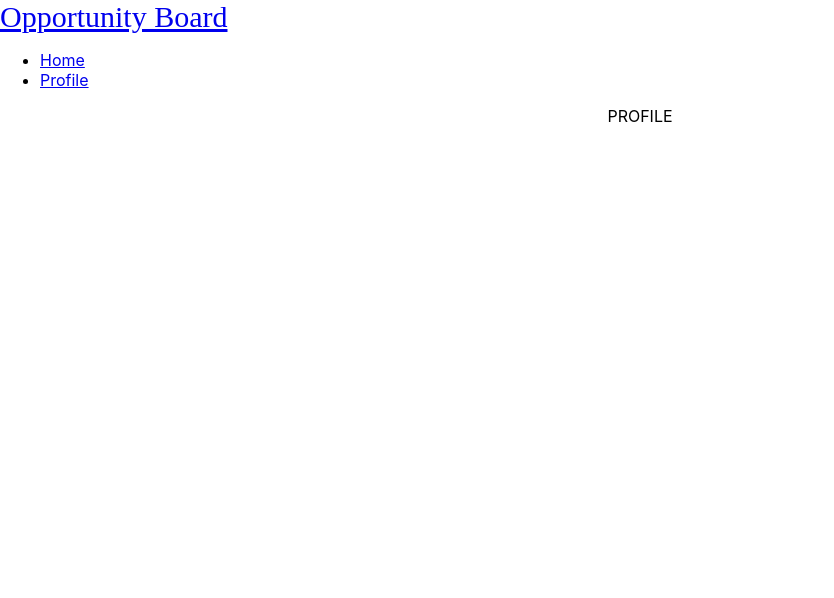
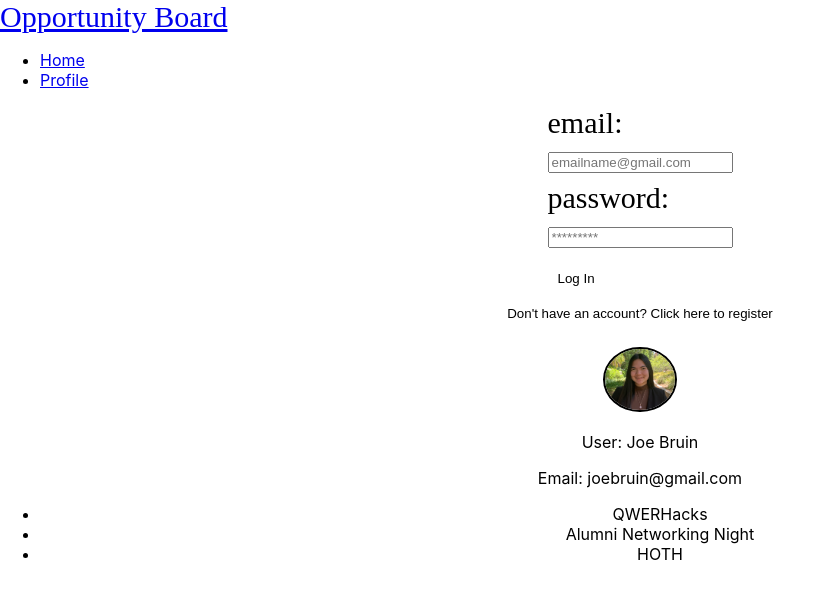
Before and after one commit to jamesmwu/joamayakieves, a React (Create React App) app in the folder frontend/: page /profile in a window 1280 px wide. Shown: the top 598 px of the page, without its empty margins (0-834 px from the left). Built offline with nearby package versions, Linux system fonts and the light colour scheme.

Commit message:
Add non-functional login feature and styling to profile page
Add placeholder for profile picture
Add placeholder for user information
Add login feature using username and password

```diff
--- a/frontend/src/App.js
+++ b/frontend/src/App.js
@@ -1,17 +1,19 @@
-import React from 'react';
+import React, {useState} from 'react';
 import { Route, Routes } from 'react-router-dom';
 import Home from './pages/Home';
-import Profile from './pages/Profile';
+//import Profile from './pages/Profile';
 import Navbar from "./Navbar"
+import {Login} from './pages/Profile';
 
 function App(){
+  //const [currentForm, setCurrentForm] = useState('login'); // do i need
   return (
     <div>
     <Navbar/>
     <div className='App'>
       <Routes>
         <Route path='' element={<Home />}/>
-        <Route path='/profile' element={<Profile />}/>
+        <Route path='/profile' element={<Login />}/>
       </Routes>
     </div>
   </div>
--- a/frontend/src/pages/Profile.js
+++ b/frontend/src/pages/Profile.js
@@ -1,7 +1,54 @@
-import React from "react";
+import React, {useState} from "react";
+import '../styles/Profile.css'
 
+export const Login = () =>{
+    const [email, setEmail] = useState('');
+    const [pass, setPass] = useState('');
+
+    const handleSubmit = (e) => { // pass in e to get state
+        e.preventDefault(); // otherwise, page will be reloaded and we will lose input
+        console.log(email); // have access bc state
+    }
+    return(
+        <div className="pagestyle">
+        <div className="loginstyle">
+        <form onSubmit={handleSubmit}>
+            <label htmlFor="email">email: </label>
+            <div className="Textboxstyle">
+            <input value={email} onChange={(e)=> setEmail(e.target.value)} type="email" placeholder="emailname@gmail.com" id="email" name="email"/>
+           </div>
+            <label htmlFor="password">password: </label>
+            <div className="Textboxstyle">
+            <input value={pass} onChange={(e)=> setPass(e.target.value)}type="password" placeholder="*********" id="password" name="password"/>
+            </div>
+            <button>Log In</button>
+        </form>
+        <button>Don't have an account? Click here to register</button>
+        </div>
+        <p>
+
+        </p>
+        <img src="/jwac_pic.png" alt=""/>
+        <p>
+            User: Joe Bruin
+        </p>
+        <p>
+        Email: joebruin@gmail.com
+        </p>
+        <ul>
+            <li>QWERHacks</li>
+            <li>Alumni Networking Night</li>
+            <li>HOTH</li>
+        </ul>
+
+        </div>
+    )
+}
+
+/*
 export default function Profile() {
     return (
         <p>PROFILE</p>
     );
-}
+
+} */
--- a/frontend/src/styles/Profile.css
+++ b/frontend/src/styles/Profile.css
@@ -0,0 +1,40 @@
+.pageStyle{
+    background-color: rgb(168, 119, 107);
+}
+
+
+img {
+  border-radius: 50%;
+  opacity: 1.0;
+  border: 2px solid rgb(0, 0, 0);
+  width:70px
+}
+
+.loginstyle{
+    display: flex;
+    flex-direction:column;
+    align-items: center;
+    text-align:left;
+    font: 30px "Times New Roman";
+}
+
+.textboxstyle{
+    border-radius: 30%;
+}
+
+button{
+    border: none;
+    background-color: white;
+    padding: 10px;
+    border-radius: 10px;
+}
+
+
+label{
+    text-align: left;
+    padding:0.25rem 0;
+}
+
+input {
+    margin: 0.5rem 0;
+}
```
Also changed, not shown: frontend/public/jwac_pic.png (added).
